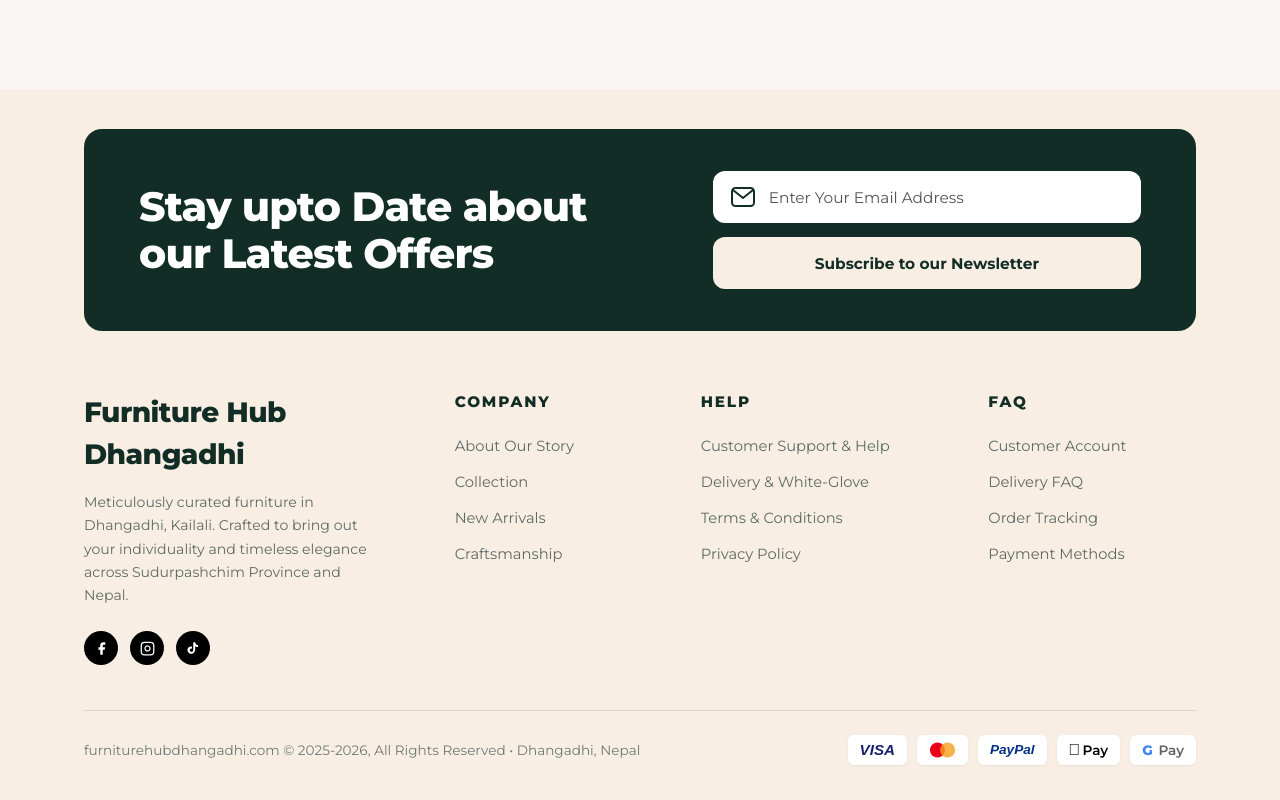
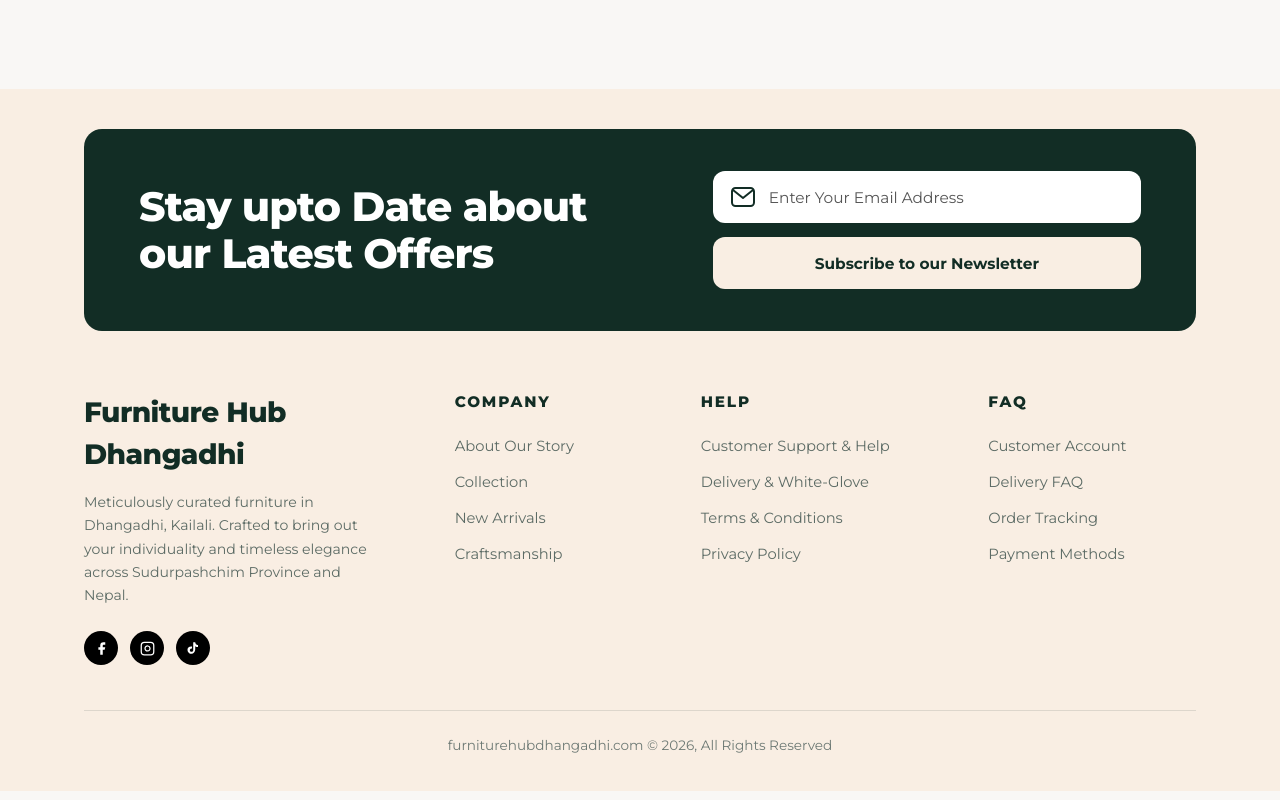
Before and after one commit to GajendraAwasthi/Furniture-Hub-Dhangadhi, a website built with Vite: page index.html in a window 1280 px wide. Shown: the part 3189-3989 px from the top of the page. Built offline with nearby package versions, Linux system fonts and the light colour scheme; some packages are replaced by stand-ins of ours; no server answers; the database is empty.

Commit message:
fix(footer): center copyright notice and remove payment icons

```diff
--- a/src/components/footer.js
+++ b/src/components/footer.js
@@ -83,33 +83,7 @@ export function renderFigmaFooter() {
 
         <!-- Bottom Row -->
         <div class="figma-footer-bottom-row">
-          <span>furniturehubdhangadhi.com &copy; 2025-2026, All Rights Reserved • Dhangadhi, Nepal</span>
-
-          <div class="figma-payment-pills">
-            <!-- Visa -->
-            <div class="figma-pay-badge" style="color: #1a1f71; font-weight: 800; font-style: italic; font-size: 0.95rem; font-family: sans-serif;">
-              VISA
-            </div>
-            <!-- Mastercard -->
-            <div class="figma-pay-badge" style="display: flex; align-items: center; justify-content: center;">
-              <svg width="24" height="16" viewBox="0 0 32 20">
-                <circle cx="10" cy="10" r="9" fill="#EB001B"/>
-                <circle cx="22" cy="10" r="9" fill="#F79E1B" fill-opacity="0.8"/>
-              </svg>
-            </div>
-            <!-- PayPal -->
-            <div class="figma-pay-badge" style="color: #003087; font-weight: 800; font-style: italic; font-size: 0.85rem; font-family: sans-serif;">
-              PayPal
-            </div>
-            <!-- Apple Pay -->
-            <div class="figma-pay-badge" style="color: #000000; font-weight: 600; font-size: 0.85rem; display: flex; align-items: center; gap: 2px;">
-              <span style="font-size: 1rem;"></span>Pay
-            </div>
-            <!-- Google Pay -->
-            <div class="figma-pay-badge" style="color: #5f6368; font-weight: 600; font-size: 0.85rem; display: flex; align-items: center; gap: 2px;">
-              <span style="color: #4285F4; font-weight: 800;">G</span>&nbsp;Pay
-            </div>
-          </div>
+          <span>furniturehubdhangadhi.com &copy; 2026, All Rights Reserved</span>
         </div>
       </div>
     </div>
--- a/src/styles/footer.css
+++ b/src/styles/footer.css
@@ -192,7 +192,8 @@
 .figma-footer-bottom-row {
   display: flex;
   align-items: center;
-  justify-content: space-between;
+  justify-content: center;
+  text-align: center;
   font-size: 0.85rem;
   color: #6e7a75;
   width: 100%;
```
